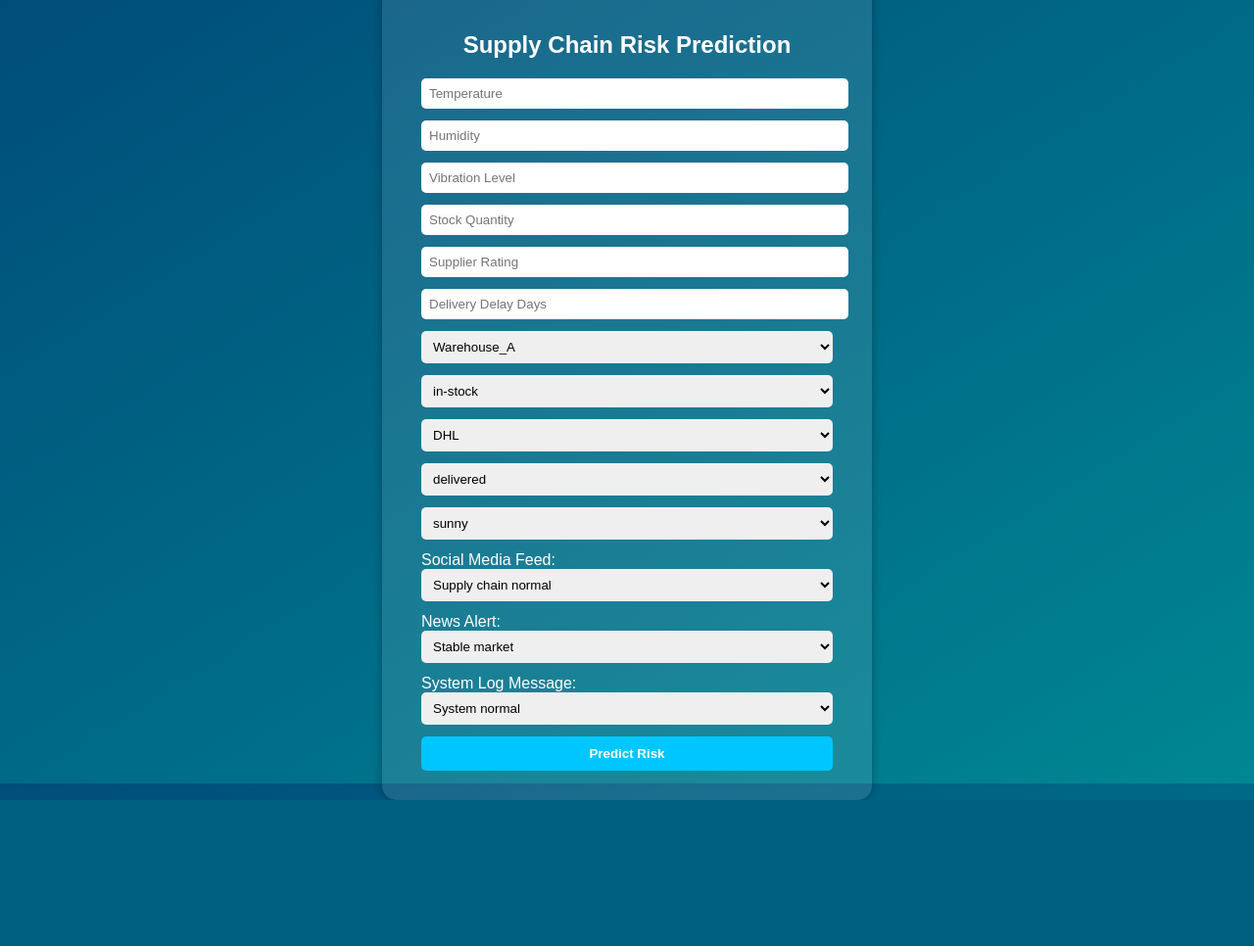
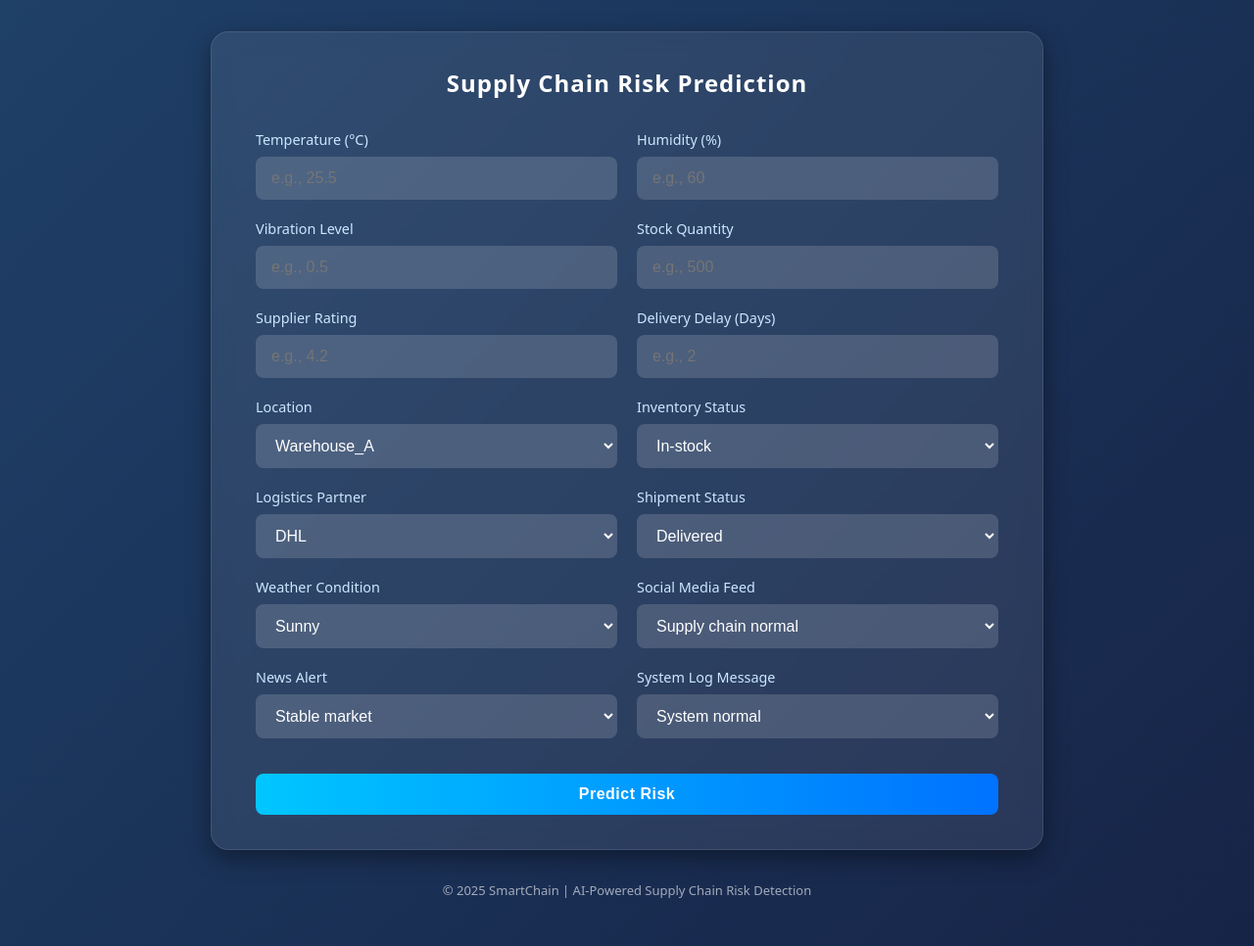
Before and after one commit to Sanjaysai456/SmartChain-AI-Powered-Supply-Chain-Risk-Detection, a Flask app: page / in a window 1280 px wide. Shown: the whole page at 98% size. Before the commit the page ends 817 px from the top, so only its background shows below. Run offline with Flask 3, Linux system fonts and the light colour scheme.

Commit message:
ui updated

```diff
--- a/templates/index.html
+++ b/templates/index.html
@@ -5,119 +5,277 @@
     <meta name="viewport" content="width=device-width, initial-scale=1.0">
     <title>Supply Chain Risk Prediction</title>
     <style>
+        /* Modern Font Stack & Box Sizing */
+        :root {
+            font-family: system-ui, -apple-system, BlinkMacSystemFont, 'Segoe UI', Roboto,
+                Oxygen, Ubuntu, Cantarell, 'Open Sans', 'Helvetica Neue', sans-serif;
+        }
+
+        *,
+        *::before,
+        *::after {
+            box-sizing: border-box;
+        }
+
         body {
-            font-family: Arial, sans-serif;
-            background: linear-gradient(to bottom right, #004d7a, #008793);
-            color: white;
+            background: linear-gradient(135deg, #1f4068, #162447);
+            color: #f4f4f4;
             display: flex;
+            flex-direction: column;
             justify-content: center;
             align-items: center;
-            height: 100vh;
+            min-height: 100vh;
             margin: 0;
+            padding: 2rem; /* Add padding for all screen sizes */
         }
+
+        /* Responsive Container - Made wider for 2-column layout */
         .container {
-            background-color: rgba(255, 255, 255, 0.1);
-            padding: 30px 40px;
-            border-radius: 15px;
-            width: 420px;
-            box-shadow: 0 0 10px rgba(0, 0, 0, 0.3);
+            width: 100%;
+            max-width: 850px; /* Increased max-width for the grid */
+            background-color: rgba(255, 255, 255, 0.08);
+            padding: 35px 45px;
+            border-radius: 18px;
+            box-shadow: 0 8px 25px rgba(0, 0, 0, 0.4);
+            backdrop-filter: blur(10px);
+            border: 1px solid rgba(255, 255, 255, 0.1);
+            transition: box-shadow 0.3s ease;
         }
+
+        .container:hover {
+            box-shadow: 0 12px 35px rgba(0, 0, 0, 0.5);
+        }
+
         h2 {
             text-align: center;
-            margin-bottom: 20px;
+            margin-top: 0;
+            margin-bottom: 2rem;
+            color: #ffffff;
+            letter-spacing: 1px;
+            font-weight: 600;
         }
-        input, select {
+
+        /* --- CSS GRID LAYOUT --- */
+        form {
+            display: grid;
+            grid-template-columns: repeat(2, 1fr); /* Create 2 equal columns */
+            gap: 1.25rem; /* Space between grid items */
+        }
+
+        /* Form Grouping for better layout */
+        .form-group {
+            /* margin-bottom: 1.25rem; */ /* Removed - 'gap' now handles this */
+            display: flex;
+            flex-direction: column;
+        }
+
+        label {
+            display: block;
+            margin-bottom: 0.5rem;
+            font-size: 0.9rem;
+            color: #cce7ff;
+            font-weight: 500;
+        }
+
+        /* Consistent Input/Select Styling */
+        input,
+        select {
             width: 100%;
-            padding: 8px;
-            margin-bottom: 12px;
-            border: none;
-            border-radius: 5px;
+            padding: 12px 15px;
+            border: 1px solid transparent;
+            border-radius: 8px;
+            background: rgba(255, 255, 255, 0.15);
+            color: #fff;
+            font-size: 1rem;
+            transition: background 0.3s ease, border-color 0.3s ease;
         }
+
+        input:focus,
+        select:focus {
+            outline: none;
+            background: rgba(255, 255, 255, 0.25);
+            border-color: #00c6ff;
+        }
+
+        select option {
+            background: #ffffff;
+            color: #333;
+        }
+
         button {
             width: 100%;
-            padding: 10px;
-            background-color: #00c6ff;
+            padding: 12px 15px;
+            background: linear-gradient(to right, #00c6ff, #0072ff);
             border: none;
-            border-radius: 5px;
+            border-radius: 8px;
             color: white;
             font-weight: bold;
+            letter-spacing: 0.5px;
             cursor: pointer;
+            font-size: 1rem;
+            transition: background 0.3s ease;
+            margin-top: 1rem;
+
+            /* --- GRID CHANGE --- */
+            grid-column: 1 / -1; /* Make button span both columns */
         }
+
         button:hover {
-            background-color: #0072ff;
+            background: linear-gradient(to right, #0072ff, #00c6ff);
         }
+
         .result {
             text-align: center;
-            margin-top: 15px;
-            font-size: 1.2em;
-            color: #fff;
+            margin-top: 1.5rem;
+            padding: 12px;
+            border-radius: 10px;
+            background: rgba(255, 255, 255, 0.1);
+            border: 1px solid rgba(255, 255, 255, 0.2);
+            color: #ffffff;
+            font-size: 1.1em;
+            font-weight: 500;
+            letter-spacing: 0.4px;
+        }
+
+        footer {
+            position: static;
+            text-align: center;
+            width: 100%;
+            padding: 2rem 0 1rem 0;
+            font-size: 13px;
+            color: rgba(255, 255, 255, 0.6);
+        }
+
+        /* --- RESPONSIVE MEDIA QUERY --- */
+        /* Stack to 1 column on tablets and phones */
+        @media (max-width: 768px) {
+            form {
+                grid-template-columns: 1fr; /* Back to one column */
+            }
+
+            button {
+                grid-column: auto; /* Reset column span */
+            }
+
+            .container {
+                padding: 25px;
+            }
+
+            h2 {
+                font-size: 1.75rem;
+            }
         }
     </style>
 </head>
 <body>
     <div class="container">
         <h2>Supply Chain Risk Prediction</h2>
+
         <form action="/predict" method="POST">
-            <input type="number" step="any" name="temperature" placeholder="Temperature" required>
-            <input type="number" step="any" name="humidity" placeholder="Humidity" required>
-            <input type="number" step="any" name="vibration_level" placeholder="Vibration Level" required>
-            <input type="number" name="stock_quantity" placeholder="Stock Quantity" required>
-            <input type="number" step="any" name="supplier_rating" placeholder="Supplier Rating" required>
-            <input type="number" name="delivery_delay_days" placeholder="Delivery Delay Days" required>
 
-            <select name="location" required>
+            <div class="form-group">
+                <label for="temperature">Temperature (°C)</label>
+                <input type="number" step="any" id="temperature" name="temperature" placeholder="e.g., 25.5" required>
+            </div>
+
+            <div class="form-group">
+                <label for="humidity">Humidity (%)</label>
+                <input type="number" step="any" id="humidity" name="humidity" placeholder="e.g., 60" required>
+            </div>
+
+            <div class="form-group">
+                <label for="vibration_level">Vibration Level</label>
+                <input type="number" step="any" id="vibration_level" name="vibration_level" placeholder="e.g., 0.5" required>
+            </div>
+
+            <div class="form-group">
+                <label for="stock_quantity">Stock Quantity</label>
+                <input type="number" id="stock_quantity" name="stock_quantity" placeholder="e.g., 500" required>
+            </div>
+
+            <div class="form-group">
+                <label for="supplier_rating">Supplier Rating</label>
+                <input type="number" step="any" id="supplier_rating" name="supplier_rating" placeholder="e.g., 4.2" required>
+            </div>
+
+            <div class="form-group">
+                <label for="delivery_delay_days">Delivery Delay (Days)</label>
+                <input type="number" id="delivery_delay_days" name="delivery_delay_days" placeholder="e.g., 2" required>
+            </div>
+
+            <div class="form-group">
+                <label for="location">Location</label>
+                <select id="location" name="location" required>
                     <option value="Warehouse_A">Warehouse_A</option>
                     <option value="Hub_C">Hub_C</option>
                     <option value="Port_B">Port_B</option>
                 </select>
+            </div>
 
-            <select name="inventory_status" required>
-                <option value="in-stock">in-stock</option>
-                <option value="low">low</option>
-                <option value="critical">critical</option>
+            <div class="form-group">
+                <label for="inventory_status">Inventory Status</label>
+                <select id="inventory_status" name="inventory_status" required>
+                    <option value="in-stock">In-stock</option>
+                    <option value="low">Low</option>
+                    <option value="critical">Critical</option>
                 </select>
+            </div>
 
-            <select name="logistics_partner" required>
+            <div class="form-group">
+                <label for="logistics_partner">Logistics Partner</label>
+                <select id="logistics_partner" name="logistics_partner" required>
                     <option value="DHL">DHL</option>
                     <option value="UPS">UPS</option>
                     <option value="FedEx">FedEx</option>
                     <option value="BlueDart">BlueDart</option>
                     <option value="LocalCarrier_X">LocalCarrier_X</option>
                 </select>
+            </div>
 
-            <select name="shipment_status" required>
-                <option value="delivered">delivered</option>
-                <option value="in-transit">in-transit</option>
-                <option value="delayed">delayed</option>
+            <div class="form-group">
+                <label for="shipment_status">Shipment Status</label>
+                <select id="shipment_status" name="shipment_status" required>
+                    <option value="delivered">Delivered</option>
+                    <option value="in-transit">In-transit</option>
+                    <option value="delayed">Delayed</option>
                 </select>
+            </div>
 
-            <select name="weather_condition" required>
-                <option value="sunny">sunny</option>
-                <option value="rainy">rainy</option>
-                <option value="storm">storm</option>
+            <div class="form-group">
+                <label for="weather_condition">Weather Condition</label>
+                <select id="weather_condition" name="weather_condition" required>
+                    <option value="sunny">Sunny</option>
+                    <option value="rainy">Rainy</option>
+                    <option value="storm">Storm</option>
                 </select>
+            </div>
 
-            <!-- ✅ Updated dropdowns for text-encoded fields -->
-            <label for="social_media_feed">Social Media Feed:</label>
-            <select name="social_media_feed" required>
+            <div class="form-group">
+                <label for="social_media_feed">Social Media Feed</label>
+                <select id="social_media_feed" name="social_media_feed" required>
                     <option value="Supply chain normal">Supply chain normal</option>
                     <option value="Possible delay reported">Possible delay reported</option>
                     <option value="Severe disruption warning">Severe disruption warning</option>
                 </select>
+            </div>
 
-            <label for="news_alert">News Alert:</label>
-            <select name="news_alert" required>
+            <div class="form-group">
+                <label for="news_alert">News Alert</label>
+                <select id="news_alert" name="news_alert" required>
                     <option value="Stable market">Stable market</option>
                     <option value="Minor strikes reported">Minor strikes reported</option>
                     <option value="Port shutdown due to strike">Port shutdown due to strike</option>
                 </select>
+            </div>
 
-            <label for="system_log_message">System Log Message:</label>
-            <select name="system_log_message" required>
+            <div class="form-group">
+                <label for="system_log_message">System Log Message</label>
+                <select id="system_log_message" name="system_log_message" required>
                     <option value="System normal">System normal</option>
                     <option value="Warning threshold exceeded">Warning threshold exceeded</option>
                     <option value="Critical error detected">Critical error detected</option>
                 </select>
+            </div>
 
             <button type="submit">Predict Risk</button>
         </form>
@@ -126,5 +284,7 @@
         <div class="result">{{ prediction_text }}</div>
         {% endif %}
     </div>
+
+    <footer>© 2025 SmartChain | AI-Powered Supply Chain Risk Detection</footer>
 </body>
 </html>
```
Lines whose indentation alone changed are shown as unchanged.
